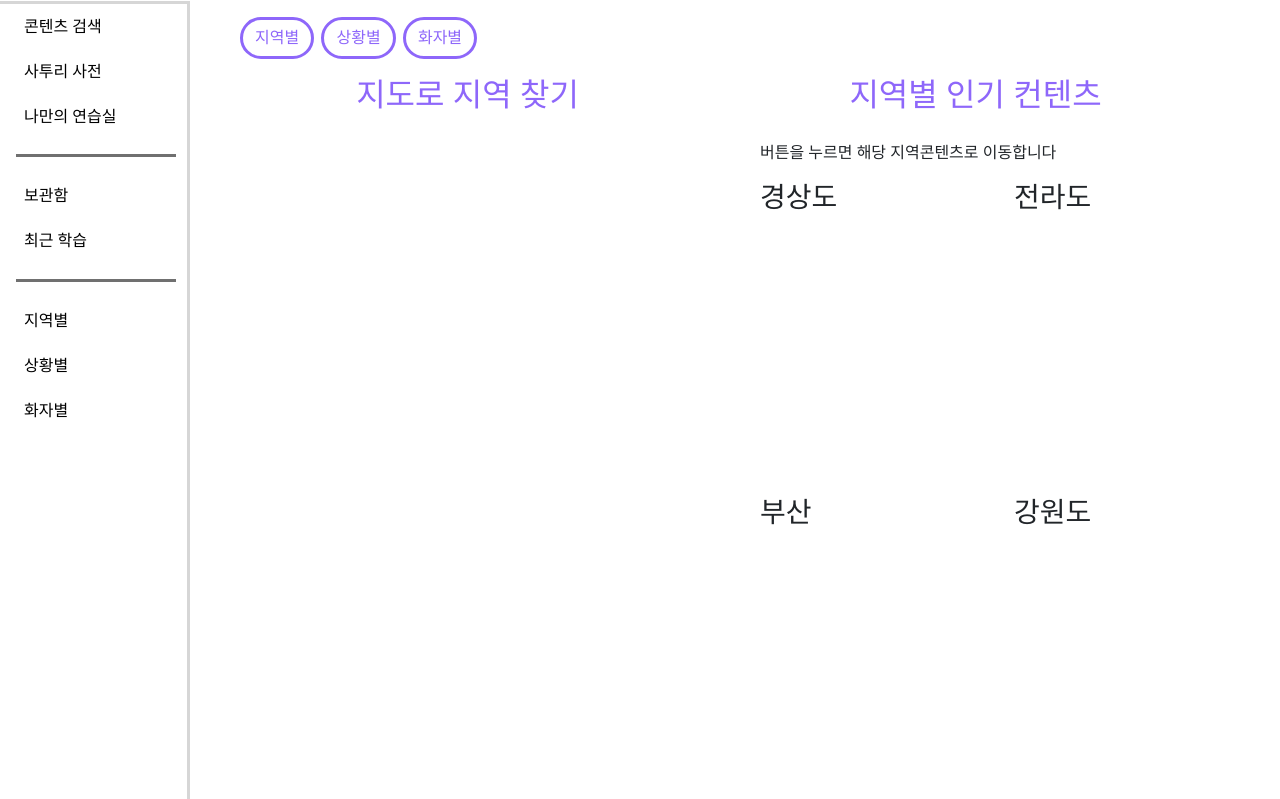
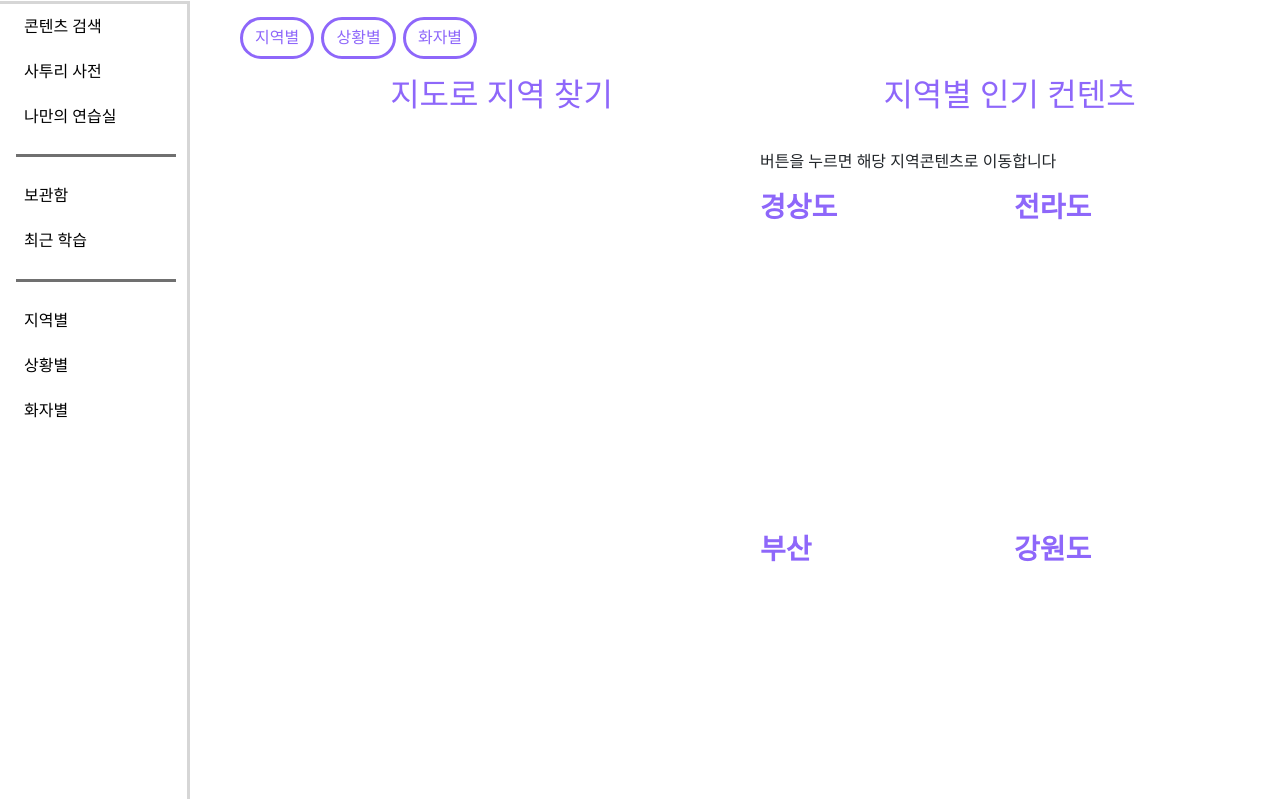
Before and after one commit to YoujKim/BlueberrySmoothie, a Django app: page /voice/voice_map/ in a window 1280 px wide. Shown: the part 94-893 px from the top of the page. Run offline with Django 4.2, Linux system fonts and the light colour scheme; data that the repository does not hold is empty; some libraries are stand-ins or nearby versions; some web fonts are replaced.

Commit message:
home 사진 수정 및 폰트 변경

```diff
--- a/static/style.css
+++ b/static/style.css
@@ -29,6 +29,20 @@
     border:#8E67FA solid;
     background-color: #8E67FA;
     color:white;
+}
+
+.region {
+    top: 480px;
+    left: 1110px;
+    width: 100px;
+    height: 28px;
+    color: var(--unnamed-color-8e67fa);
+    text-align: left;
+    font: normal normal bold 28px/38px Gmarket Sans TTF;
+    letter-spacing: 0px;
+    color: #8E67FA;
+    text-shadow: inset 3px 3px 8px #00000029;
+    opacity: 1;
 }
 
 .search-bar {
@@ -125,10 +139,10 @@
 }
 
 .subhead {
-    top: 271px;
-    left: 459px;
-    width: 431px;
-    height: 57px;
+    top: 337px;
+    left: 418px;
+    width: 499px;
+    height: 66px;
     color: var(--unnamed-color-8e67fa);
     text-align: center;
     /*font: normal normal normal 57px/71px Jalnan;*/
--- a/templates/home.html
+++ b/templates/home.html
@@ -66,7 +66,7 @@
           left: 700px;
           height: 300px;">
       </i4>
-
+      <!-- 주석
       <i5>
         <img class = "left_box"
         src = "../static/searching/left_box.png"
@@ -138,7 +138,7 @@
           left: 380px;
           height: 45px;">
       </i2_5>
-
+      -->
     </div>
 
 
--- a/voice/templates/voice/voice_map.html
+++ b/voice/templates/voice/voice_map.html
@@ -20,7 +20,7 @@
     </div>
 
     <div class="item1">
-      <h3>경상도</h3>
+      <h3 class="region">경상도</h3>
       <div class="my-3" style="font-size: 15px;">
         <ol>
             {% for voice in voice_list %}
@@ -33,7 +33,7 @@
     </div>
 
     <div class="item2">
-      <h3>전라도</h3>
+      <h3 class="region">전라도</h3>
       <div class="my-3" style="font-size: 15px;">
         <ol>
             {% for voice in voice_list %}
@@ -46,7 +46,7 @@
     </div>
 
     <div class="item3">
-      <h3>부산</h3>
+      <h3 class="region">부산</h3>
       <div class="my-3" style="font-size: 15px;">
         <ol>
             {% for voice in voice_list %}
@@ -59,7 +59,7 @@
     </div>
 
     <div class="item4">
-      <h3>강원도</h3>
+      <h3 class="region">강원도</h3>
       <div class="my-3" style="font-size: 15px;">
         <ol>
             {% for voice in voice_list %}
```
